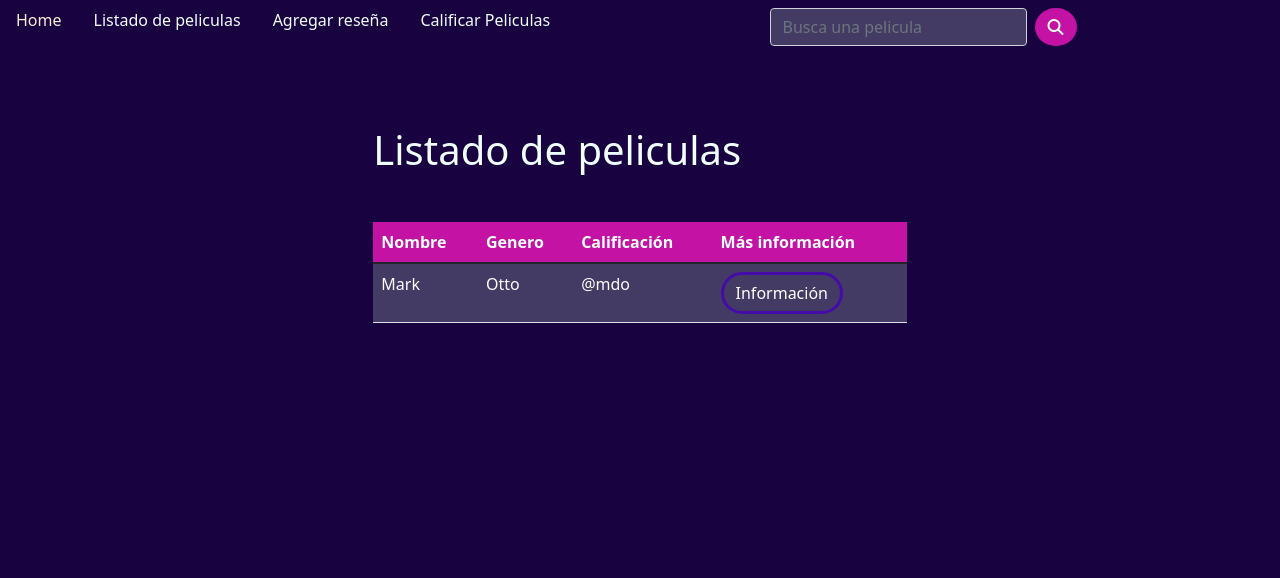
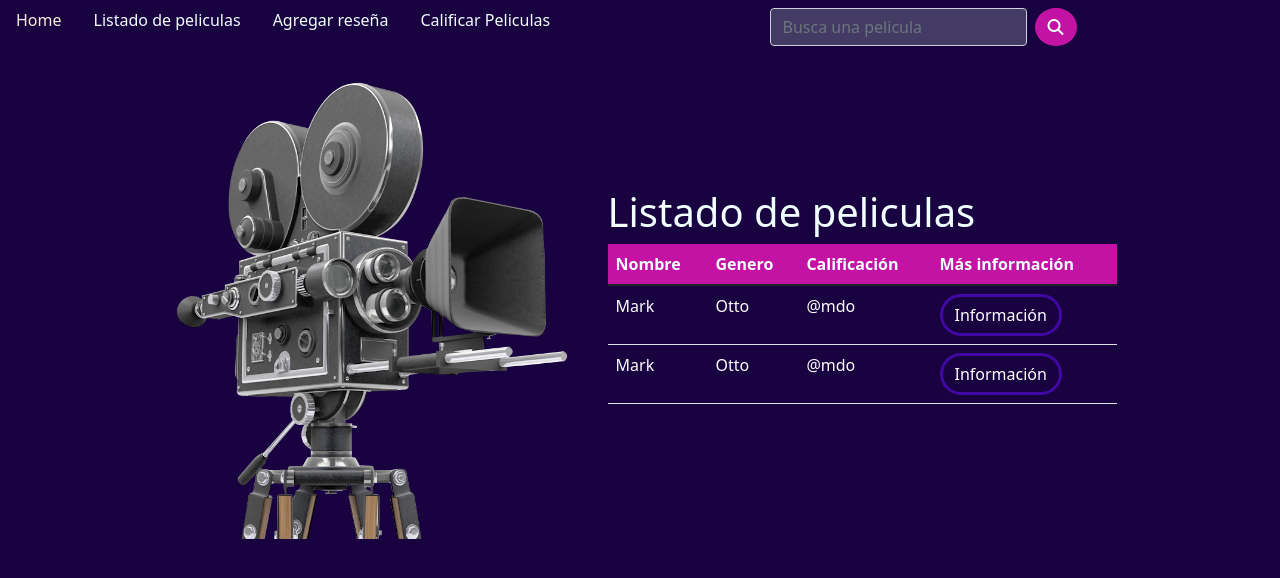
Before and after one commit to Daniela9903/PeliculasAngular, an Angular app: page /listadoP in a window 1280 px wide. Shown: the top 578 px of the page. Built offline with nearby package versions, Linux system fonts and the light colour scheme; a web font is replaced by a local one.

Commit message:
Tabla diseño

```diff
--- a/src/app/components/listado-peliculas/listado-peliculas.component.css
+++ b/src/app/components/listado-peliculas/listado-peliculas.component.css
@@ -1,7 +1,6 @@
 .card-tabla{
     margin-left: auto;
     margin-right: auto;
-    margin-top: 80px;
 }
 h1{
     color: azure;
@@ -15,6 +14,11 @@ thead{
     color: azure;
 }
 
+.imagentabla{
+    height: 100%;
+    width: 100%;
+}
+
 .btn-listado{
     color: #ffffff;
     border: 3px solid #4509acf3 ;
@@ -22,7 +26,6 @@ thead{
     border-radius: 50px;
 }
 td{
-    background-color: rgba(151, 173, 173, 0.336);
         color: rgb(253, 253, 253);
 }
 
--- a/src/app/components/listado-peliculas/listado-peliculas.component.html
+++ b/src/app/components/listado-peliculas/listado-peliculas.component.html
@@ -1,8 +1,18 @@
-<div class="card-tabla col-5">
+
+<div class="container containerHome col-10 mt-4">
+  <div class="row d-flex align-items-center justify-content-center">
+
+    <div class="col-md-7 col-lg-3 col-xl-5 offset-xl">
+
+      <img src="./assets/camara.png" class="imagentabla" alt="...">
+    </div>
+
+    <div class="col-md-8 col-lg-7 col-xl-6">
+      <div class="card-tabla col-12">
         <div> <h1>Listado de peliculas</h1></div>
 
             <div>
-        <table class="table table-peli mt-5">
+                <table class="table table-peli">
                     <thead>
                       <tr>
                         <th scope="col">Nombre</th>
@@ -38,7 +48,38 @@
                           </div></td>
                       </tr>
 
+
+                      <tr>
+                        <td>Mark</td>
+                        <td>Otto</td>
+                        <td>@mdo</td>
+                        <td><!-- Button trigger modal -->
+                          <button type="button" class="btn  btn-listado" data-bs-toggle="modal" data-bs-target="#staticBackdrop">
+                            Información
+                          </button>
+
+                          <!-- Modal -->
+                          <div class="modal fade" id="staticBackdrop" data-bs-backdrop="static" data-bs-keyboard="false" tabindex="-1" aria-labelledby="staticBackdropLabel" aria-hidden="true">
+                            <div class="modal-dialog">
+                              <div class="modal-content modal-lista">
+                                <div class="modal-header">
+                                  <h5 class="modal-title" id="staticBackdropLabel">Modal title</h5>
+                                  <button type="button" class="btn-close" data-bs-dismiss="modal" aria-label="Close"></button>
+                                </div>
+                                <div class="modal-body">
+                                  ...
+                                </div>
+
+                              </div>
+                            </div>
+                          </div></td>
+                      </tr>
+
                     </tbody>
                   </table>
             </div>
         </div>
+
+  </div>
+  </div>
+</div>
```
Also changed, not shown: src/assets/camara.png (added). Lines whose indentation alone changed are shown as unchanged.
